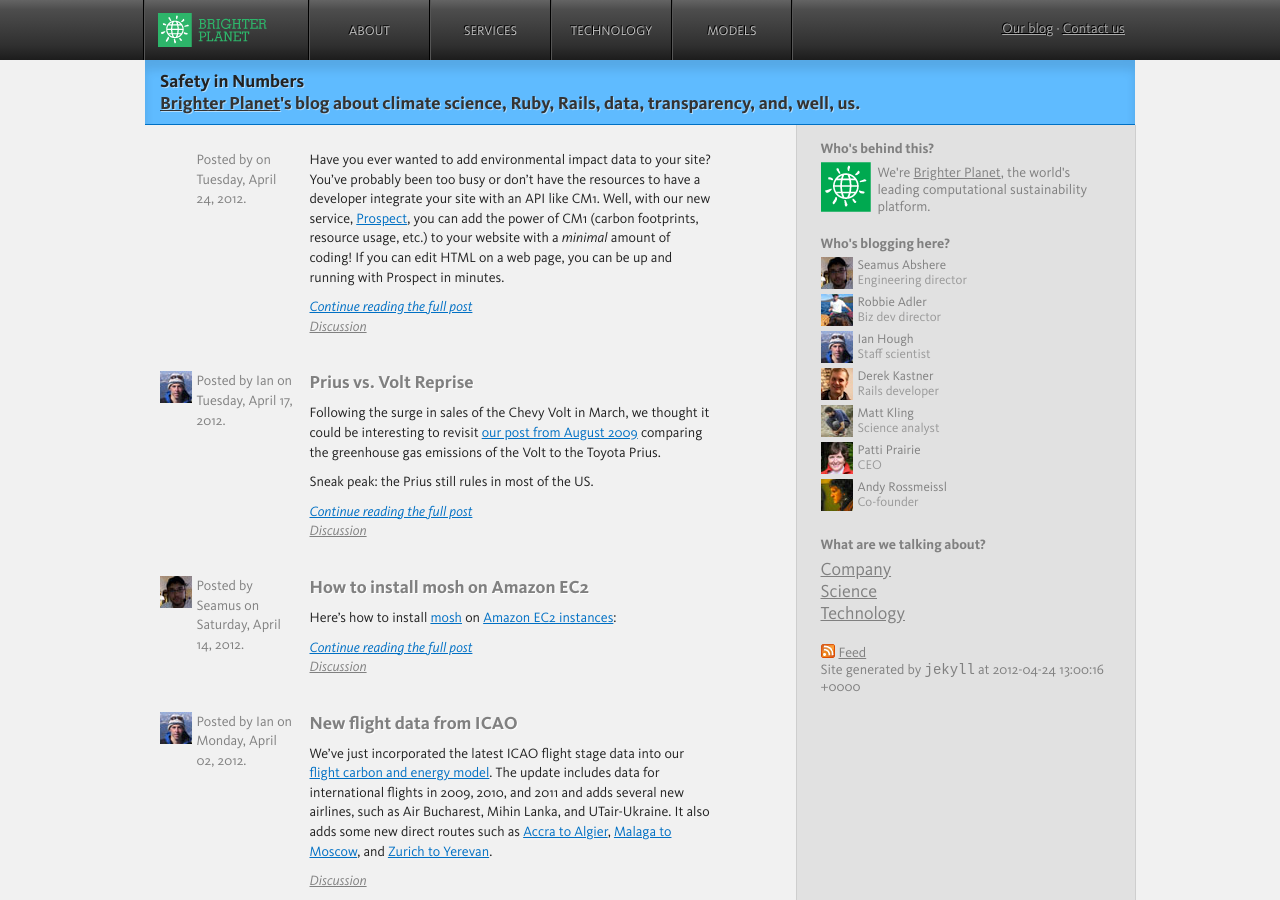
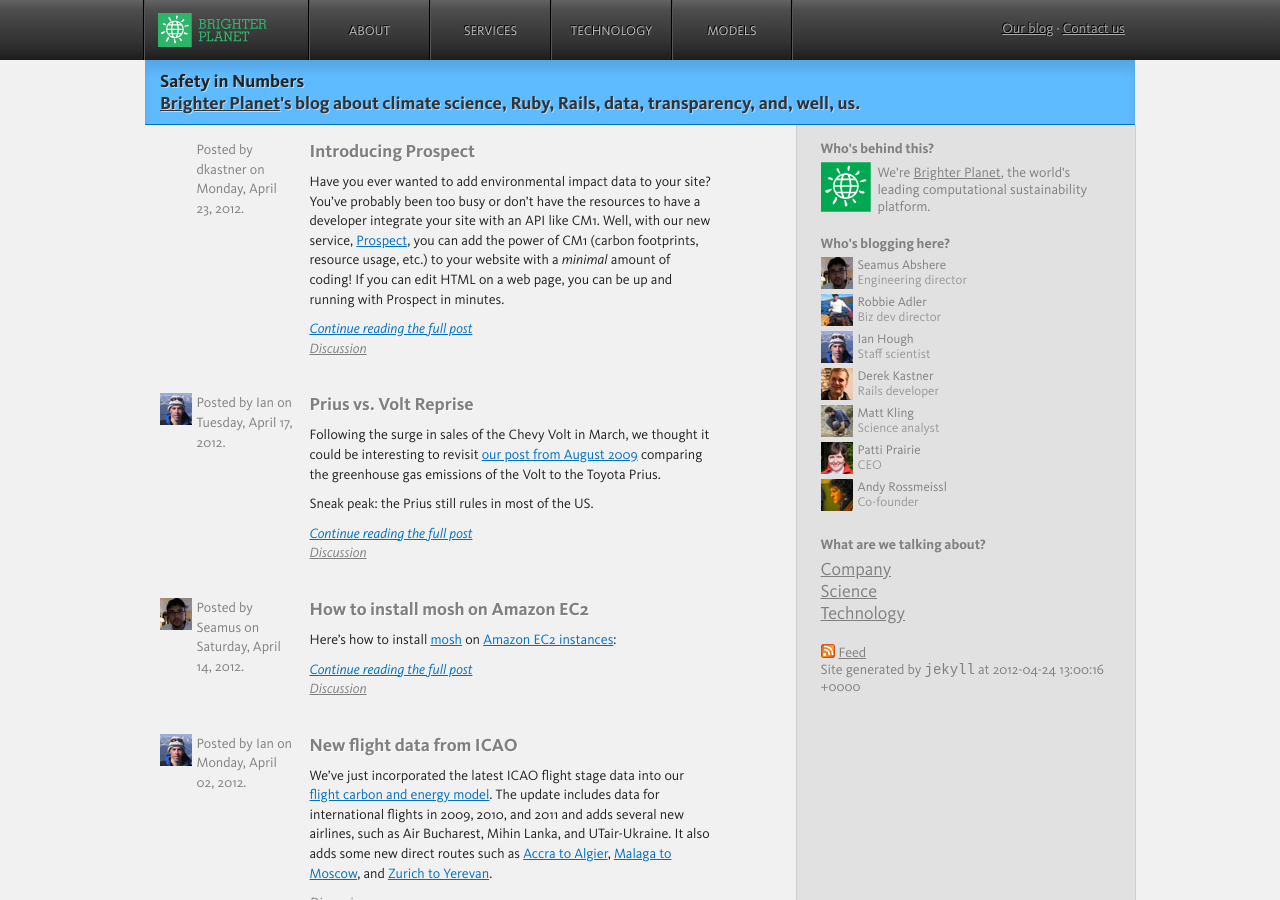
Before and after one commit to faradayio/numbers, a Jekyll site: the page built from index.html, in a window 1280 px wide and 900 px high. Built offline with Jekyll 4.4.1, drawn with Linux system fonts in a browser that asks for light colours; some web fonts are replaced; comment, search, counter and statistics services are not loaded.

Commit message:
Putting a colon in the title messes stuff up

```diff
--- a/_posts/2012-04-23-introducing-prospect.markdown
+++ b/_posts/2012-04-23-introducing-prospect.markdown
@@ -1,5 +1,5 @@
 ---
-title: Introducing: Prospect
+title: Introducing Prospect
 author: dkastner
 layout: post
 categories: technology
```
